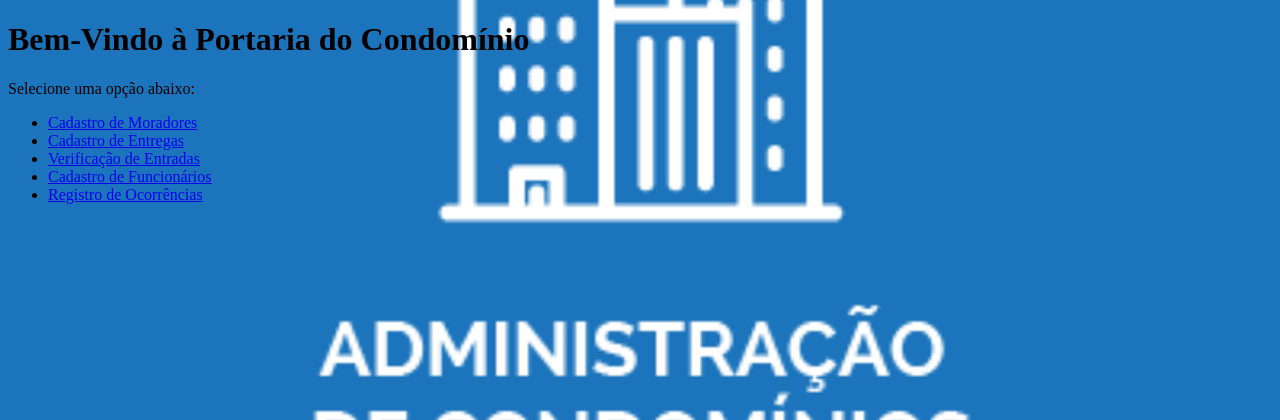
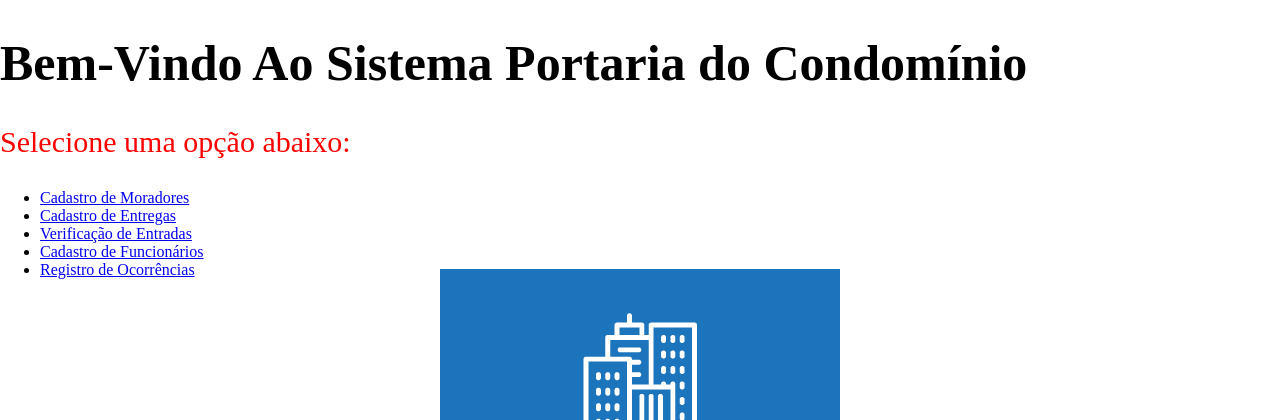
Before and after one commit to AntonioKasahara/portaria_de_condominio, a Django app: page / in a window 1280 px wide. Shown: the top 420 px of the page. Run offline with Django 5.2, Linux system fonts and the light colour scheme.

Commit message:
Alteracoes da Aula 25_11

```diff
--- a/portaria_de_condominio/portaria/templates/portaria/index.html
+++ b/portaria_de_condominio/portaria/templates/portaria/index.html
@@ -8,10 +8,9 @@
     <title>Portaria de Condomínio</title>
 </head>
 
-<body style ="background-image: url('{% static "images/condominio.png" %}');background-size: cover;background-position: center;background-repeat: no-repeat;">
-
-    <h1>Bem-Vindo à Portaria do Condomínio</h1>
-    <p>Selecione uma opção abaixo:</p>
+<body style ="background-image: url('{% static "images/condominio.png" %}');background-size: 400px auto;cover;background-position: center;background-repeat: no-repeat;min-height: 100vh; margin: 0;">
+    <h1 style = "font-size: 50px; color: black;">Bem-Vindo Ao Sistema Portaria do Condomínio</h1>
+    <p style = "font-size: 30px; color: red;">Selecione uma opção abaixo:</p>
     <ul>
 
         <li><a href="{% url 'cadastro_morador'%}"> Cadastro de Moradores</a></li>
```
Also changed, not shown: portaria_de_condominio/static/images/condominio2.png (added).
